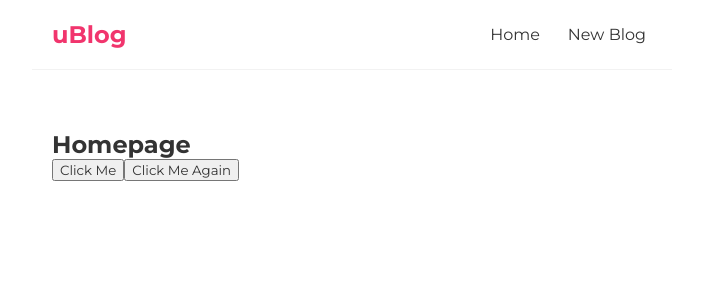
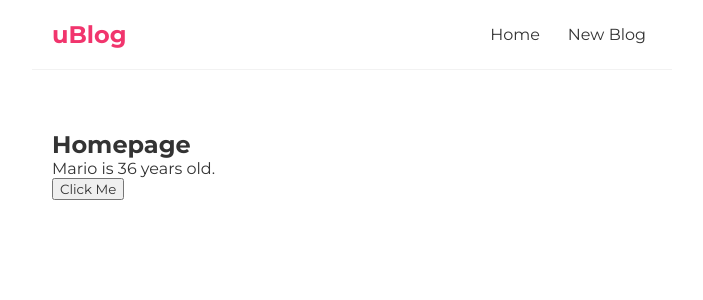
Before and after one commit to hblake3/ReactBlog, a React (Create React App) app: page / in a window 1280 px wide. Shown: the top 300 px of the page, without its empty margins (288-991 px from the left). Built offline with nearby package versions, Linux system fonts and the light colour scheme.

Commit message:
add useState hook onClick

```diff
--- a/src/Home.js
+++ b/src/Home.js
@@ -1,18 +1,19 @@
+import { useState } from "react";
+
 const Home = () => {
+    const [name, setName] = useState('Mario');
+    const [age, setAge] = useState(36);
 
     const handleClick = (e) => {
-        console.log('Clicked on ', e);
-    }
-
-    const handleClickAgain = (name, e) =>{
-        console.log(`Hello, ${name}`, e.target);
+        setName(name === 'Mario' ? 'Luigi' : 'Mario');
+        setAge(name ==='Mario' ? 24 : 26);
     }
 
     return (
         <div className="home">
             <h2>Homepage</h2>
+            <p>{name} is {age} years old.</p>
             <button onClick={handleClick}>Click Me</button>
-            <button onClick={(e) => handleClickAgain('Yoshi', e)}>Click Me Again</button>
         </div>
      );
 }
```
